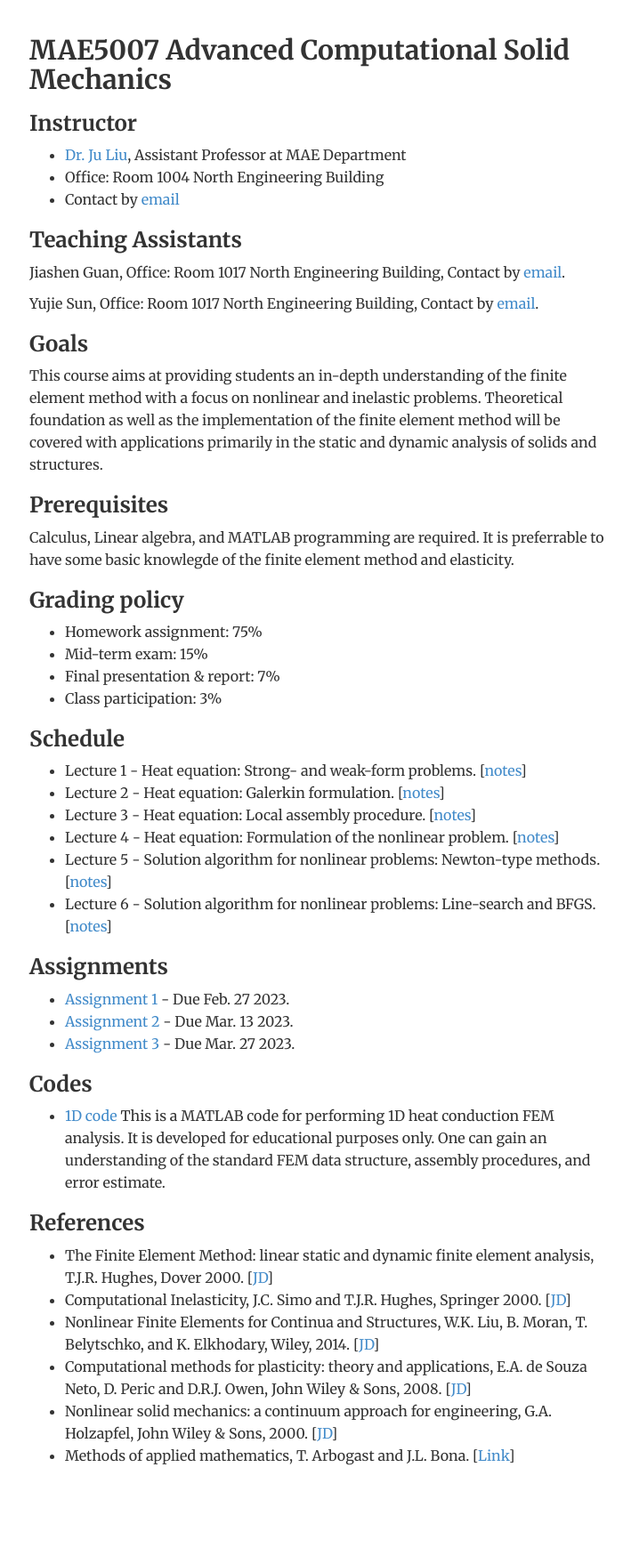
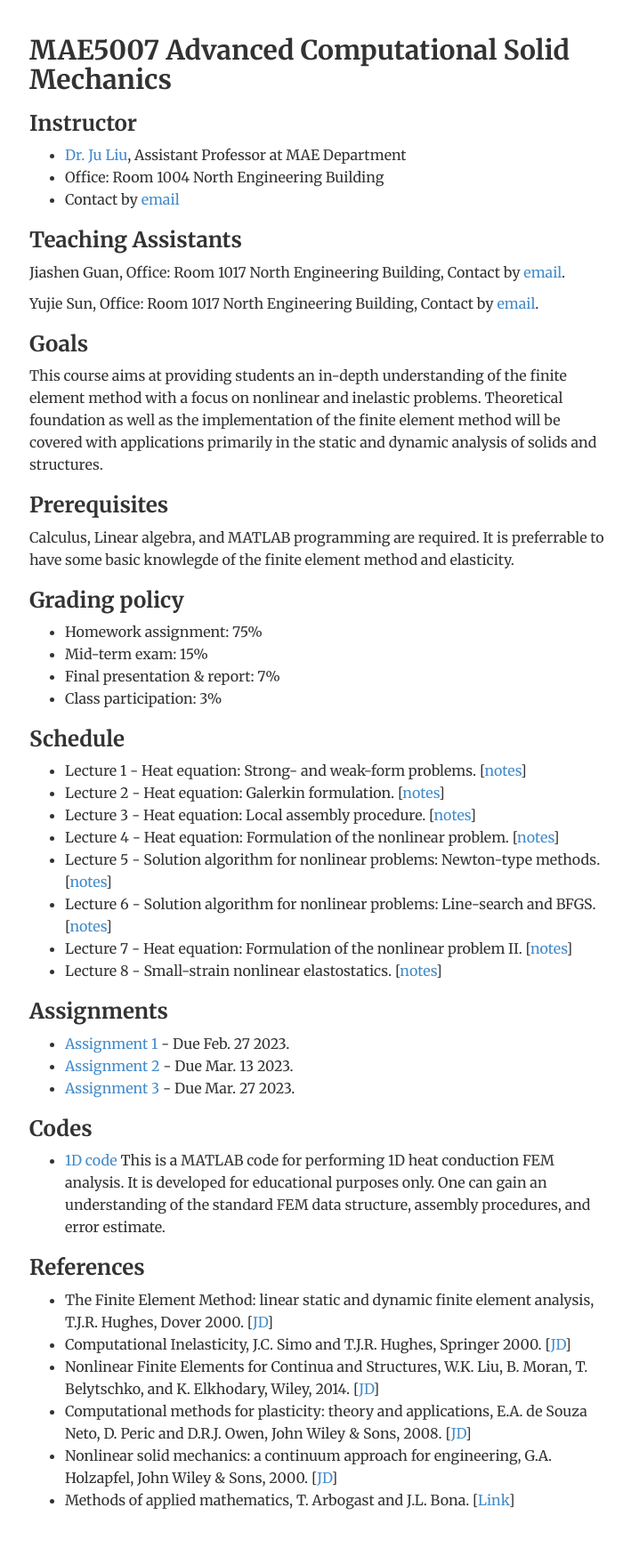
Before and after one commit to ju-liu/ju-liu.github.io, a Jekyll site: the page built from teaching/FEM-2023-Spring/index.html, in a window 1280 px wide. Shown: the whole page at 89% size, without its empty margins (283-992 px from the left). Built offline with Jekyll 4.4.1, drawn with Linux system fonts in a browser that asks for light colours; nearby versions of some CDN libraries; library files that are not in the unit come from our copies; before the commit the page ends 1699 px from its top, so only the background shows below that.

Commit message:
Update index.html

```diff
--- a/teaching/FEM-2023-Spring/index.html
+++ b/teaching/FEM-2023-Spring/index.html
@@ -42,6 +42,8 @@ description: Research of Dr. Ju Liu
   <li>Lecture 4 - Heat equation: Formulation of the nonlinear problem. [<a href="notes/Lecture-04.pdf">notes</a>]</li>
   <li>Lecture 5 - Solution algorithm for nonlinear problems: Newton-type methods. [<a href="notes/Lecture-05.pdf">notes</a>]</li>
   <li>Lecture 6 - Solution algorithm for nonlinear problems: Line-search and BFGS. [<a href="notes/Lecture-06.pdf">notes</a>]</li>
+  <li>Lecture 7 - Heat equation: Formulation of the nonlinear problem II. [<a href="notes/Lecture-07.pdf">notes</a>]</li>
+  <li>Lecture 8 - Small-strain nonlinear elastostatics. [<a href="notes/Lecture-08.pdf">notes</a>]</li>
 </ul>
 
 <h3>Assignments</h3>
```
